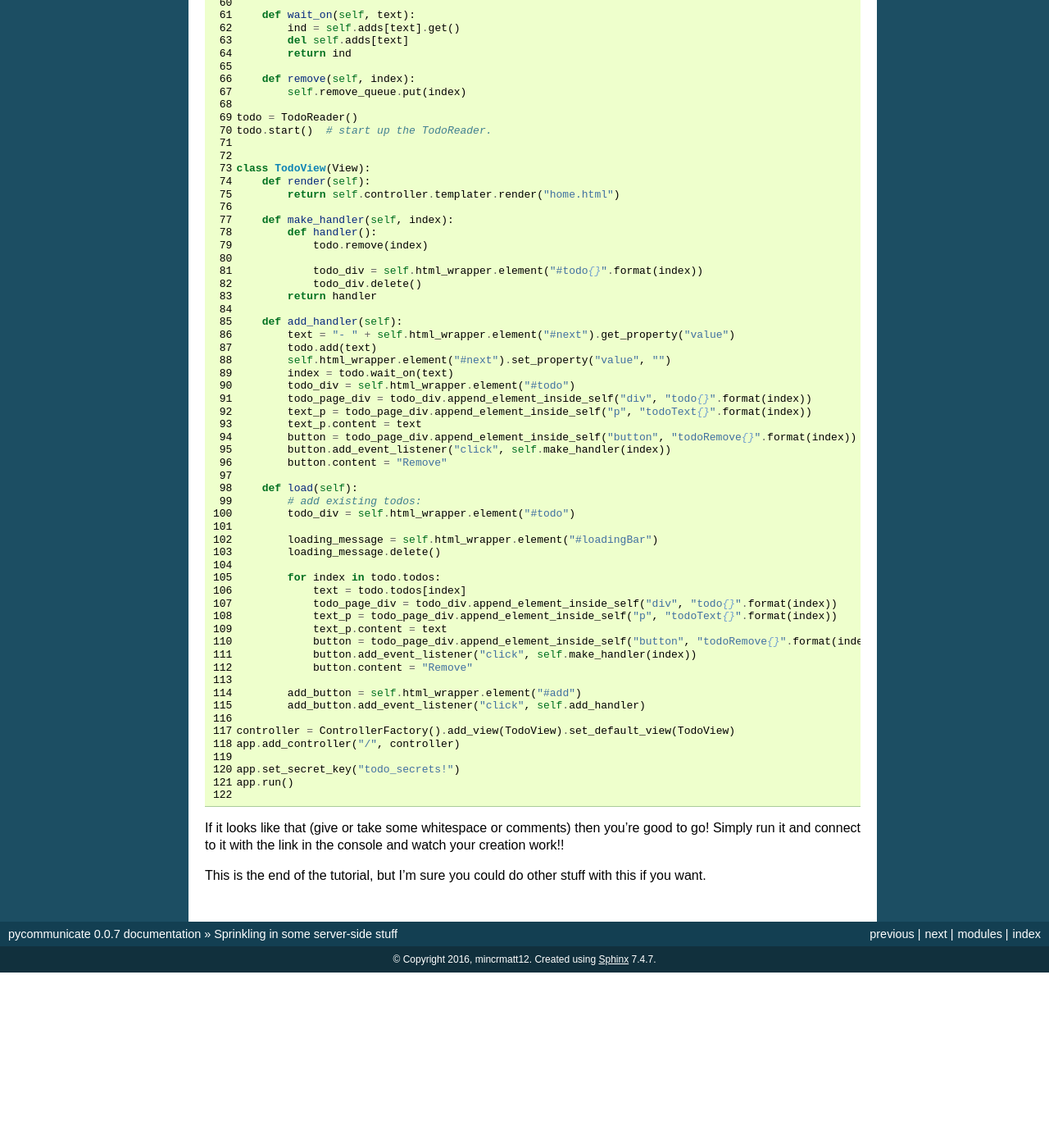
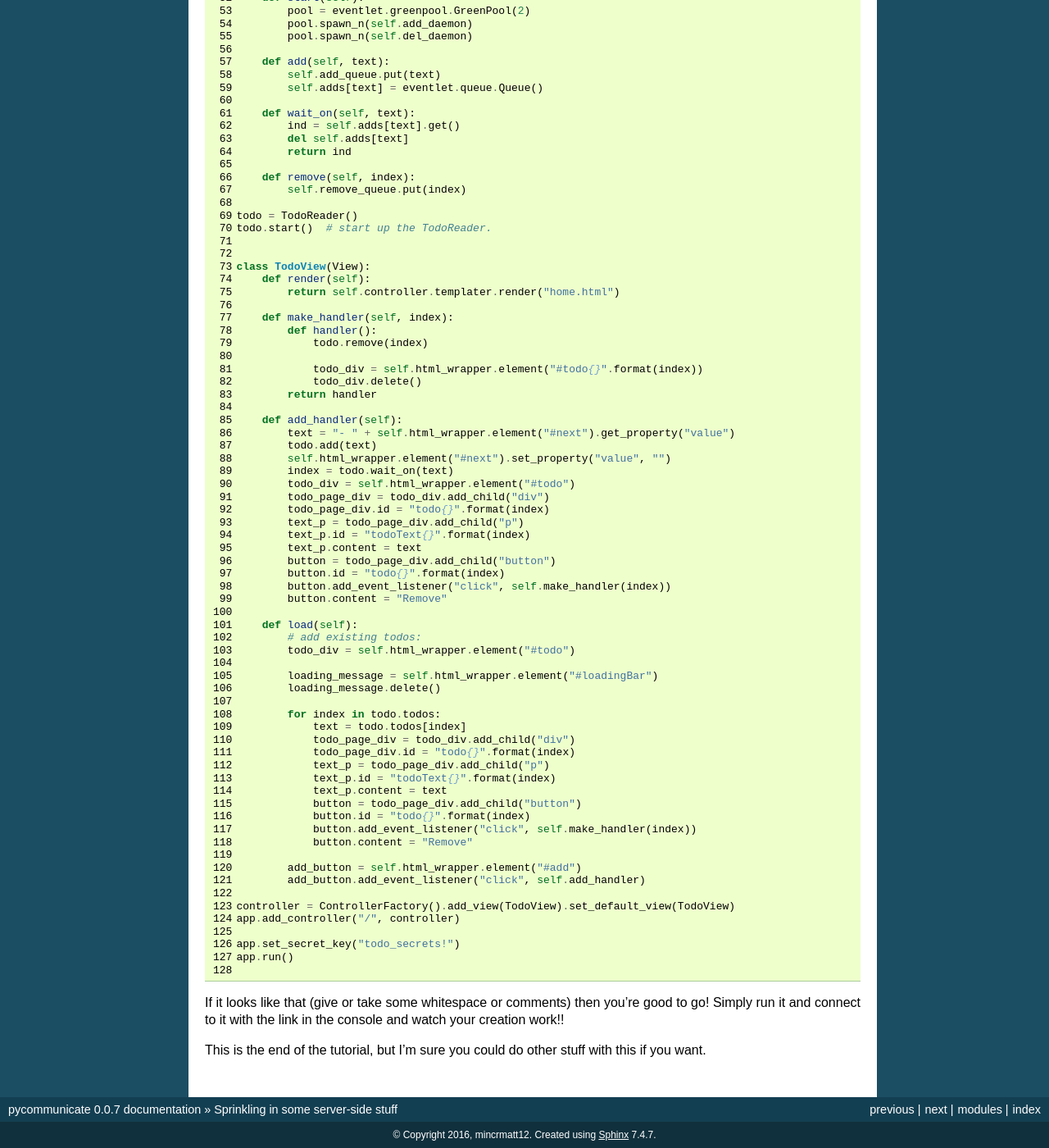
Before and after one commit to mincrmatt12/pycommunicate, a Sphinx documentation site: the page built from docs/tutorial/sprinkling.rst, in a window 1280 px wide and 1400 px high, scrolled down 4909 px. Shown: the whole window at 82% size. Built offline with Sphinx 7.4.7, drawn with Linux system fonts in a browser that asks for light colours; before the commit the page ends 6095 px from its top, so only the background shows below that; some of the changed text lies outside the part shown.

```diff
--- a/docs/examples/tutorial/tutorial.py
+++ b/docs/examples/tutorial/tutorial.py
@@ -88,10 +88,13 @@ class TodoView(View):
         self.html_wrapper.element("#next").set_property("value", "")
         index = todo.wait_on(text)
         todo_div = self.html_wrapper.element("#todo")
-        todo_page_div = todo_div.append_element_inside_self("div", "todo{}".format(index))
-        text_p = todo_page_div.append_element_inside_self("p", "todoText{}".format(index))
+        todo_page_div = todo_div.add_child("div")
+        todo_page_div.id = "todo{}".format(index)
+        text_p = todo_page_div.add_child("p")
+        text_p.id = "todoText{}".format(index)
         text_p.content = text
-        button = todo_page_div.append_element_inside_self("button", "todoRemove{}".format(index))
+        button = todo_page_div.add_child("button")
+        button.id = "todo{}".format(index)
         button.add_event_listener("click", self.make_handler(index))
         button.content = "Remove"
 
@@ -104,10 +107,13 @@ class TodoView(View):
 
         for index in todo.todos:
             text = todo.todos[index]
-            todo_page_div = todo_div.append_element_inside_self("div", "todo{}".format(index))
-            text_p = todo_page_div.append_element_inside_self("p", "todoText{}".format(index))
+            todo_page_div = todo_div.add_child("div")
+            todo_page_div.id = "todo{}".format(index)
+            text_p = todo_page_div.add_child("p")
+            text_p.id = "todoText{}".format(index)
             text_p.content = text
-            button = todo_page_div.append_element_inside_self("button", "todoRemove{}".format(index))
+            button = todo_page_div.add_child("button")
+            button.id = "todo{}".format(index)
             button.add_event_listener("click", self.make_handler(index))
             button.content = "Remove"
 
--- a/docs/tutorial/sprinkling.rst
+++ b/docs/tutorial/sprinkling.rst
@@ -49,10 +49,13 @@ Let's create this method and add some code to it after the ``render()`` method:
 
        for index in todo.todos:
            text = todo.todos[index]
-           todo_page_div = todo_div.append_element_inside_self("div", "todo{}".format(index))
-           text_p = todo_page_div.append_element_inside_self("p", "todoText{}".format(index))
+           todo_page_div = todo_div.add_child("div")
+           todo_page_div.id = "todo{}".format(index)
+           text_p = todo_page_div.add_child("p")
+           text_p.id = "todoText{}".format(index)
            text_p.content = text
-           button = todo_page_div.append_element_inside_self("button", "todoRemove{}".format(index))
+           button = todo_page_div.add_child("button")
+           button.id = "todo{}".format(index)
            button.add_event_listener("click", self.make_handler(index))
            button.content = "Remove"
 
@@ -104,8 +107,10 @@ which deletes the element. This effectively clears the "Loading..." message from
 
    for index in todo.todos:
        text = todo.todos[index]
-       todo_page_div = todo_div.append_element_inside_self("div", "todo{}".format(index))
-       text_p = todo_page_div.append_element_inside_self("p", "todoText{}".format(index))
+       todo_page_div = todo_div.add_child("div")
+       todo_page_div.id = "todo{}".format(index)
+       text_p = todo_page_div.add_child("p")
+       text_p.id = "todoText{}".format(index)
        text_p.content = text
 
 So the loop goes through every todo in the :py:class:`TodoReader`. This class uses ids and a dictionary to store todos,
@@ -114,7 +119,7 @@ so we loop through the keys, which are the indices.
 .. note::
    Although I could of used a list, this seemed easier to implement and keep track for removing entries, so I used a dictionary.
 
-For each todo, get its text and store it in ``text``. Then, use the element creation function :py:meth:`~pycommunicate.proxies.dom.element.ElementWrapper.append_element_inside_self`
+For each todo, get its text and store it in ``text``. Then, use the element creation function :py:meth:`~pycommunicate.proxies.dom.element.ElementWrapper.add_child`
 to create and get a ``<div>`` element with id ``todo{index}`` inside the ``todo_div``. The next call is very similar, only
 calling it on ``todo_page_div`` and using it to create a ``<p>`` element with id ``todoText{index}`` instead.
 
@@ -131,7 +136,8 @@ the text of the todo.
    :linenos:
    :lineno-start: 12
 
-   button = todo_page_div.append_element_inside_self("button", "todoRemove{}".format(index))
+   button = todo_page_div.add_child("button")
+   button.id = "todo{}".format(index)
    button.add_event_listener("click", self.make_handler(index))
    button.content = "Remove"
 
@@ -170,10 +176,13 @@ Here's the code in it:
    self.html_wrapper.element("#next").set_property("value", "")
    index = todo.wait_on(text)
    todo_div = self.html_wrapper.element("#todo")
-   todo_page_div = todo_div.append_element_inside_self("div", "todo{}".format(index))
-   text_p = todo_page_div.append_element_inside_self("p", "todoText{}".format(index))
+   todo_page_div = todo_div.add_child("div")
+   todo_page_div.id = "todo{}".format(index)
+   text_p = todo_page_div.add_child("p")
+   text_p.id = "todoText{}".format(index)
    text_p.content = text
-   button = todo_page_div.append_element_inside_self("button", "todoRemove{}".format(index))
+   button = todo_page_div.add_child("button")
+   button.id = "todo{}".format(index)
    button.add_event_listener("click", self.make_handler(index))
    button.content = "Remove"
 
```
Also changed, not shown: docs/ref/dom.rst (+30 -10 lines), 2 other files.
